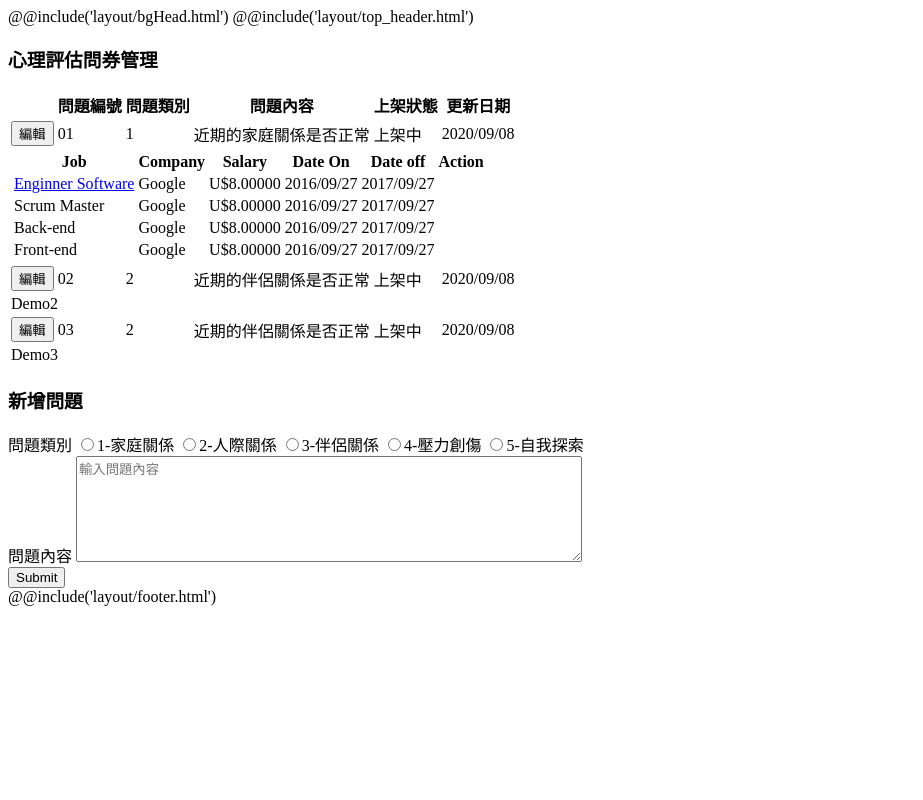
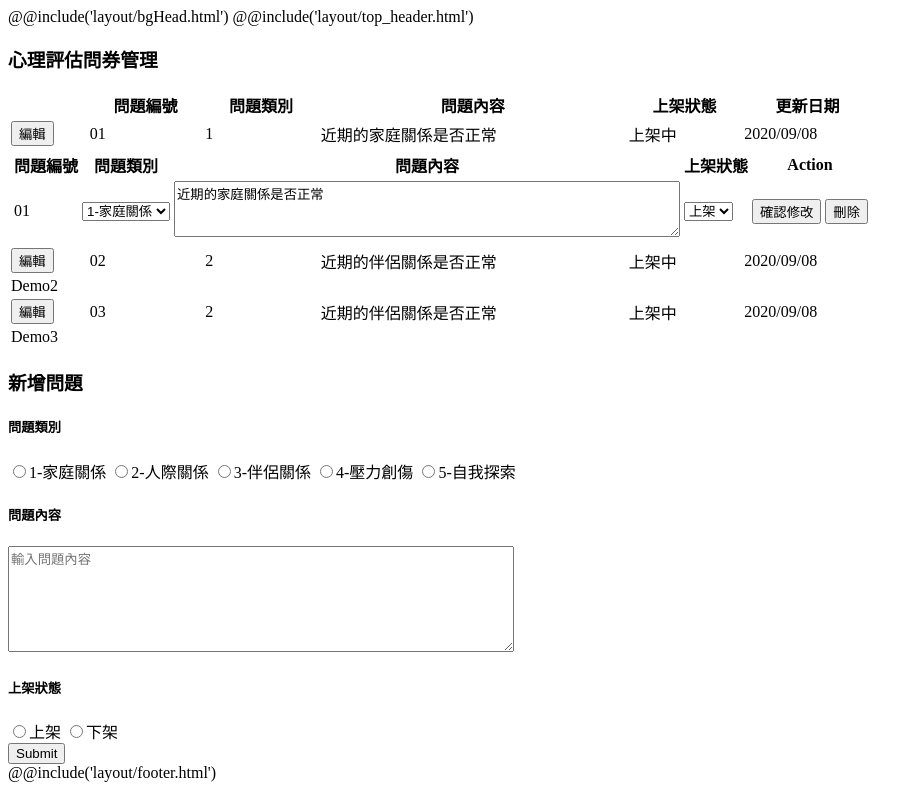
Before and after one commit to imphoebe08/200818_ED102_G4_Checkie, a PHP site: page /backstage/html/testQuestion.html in a window 1280 px wide. Shown: the whole page, without its empty margins (0-923 px from the left). Run offline with PHP 8.4, Linux system fonts and the light colour scheme.

Commit message:
後台問券切版

```diff
--- a/backstage/html/testQuestion.html
+++ b/backstage/html/testQuestion.html
@@ -46,11 +46,10 @@
                                             <table class="table table-striped">
                                                 <thead>
                                                     <tr class="info">
-                                                        <th>Job</th>
-                                                        <th>Company</th>
-                                                        <th>Salary</th>
-                                                        <th>Date On</th>
-                                                        <th>Date off</th>
+                                                        <th>問題編號</th>
+                                                        <th>問題類別</th>
+                                                        <th>問題內容</th>
+                                                        <th>上架狀態</th>
                                                         <th>Action</th>
                                                     </tr>
                                                 </thead>
@@ -58,58 +57,26 @@
                                                 <tbody>
 
                                                     <tr data-toggle="collapse" class="accordion-toggle" data-target="#demo10">
-                                                        <td> <a href="#">Enginner Software</a></td>
-                                                        <td>Google</td>
-                                                        <td>U$8.00000 </td>
-                                                        <td> 2016/09/27</td>
-                                                        <td> 2017/09/27</td>
+                                                        <td>01</td>
                                                         <td>
-                                                            <a href="#" class="btn btn-default btn-sm">
-                                                                <i class="glyphicon glyphicon-cog"></i>
-                                                            </a>
+                                                            <select>
+                                                            <option value ="#">1-家庭關係</option>
+                                                            <option value ="#">2-人際關係</option>
+                                                            <option value="#">3-伴侶關係</option>
+                                                            <option value="#">4-壓力創傷</option>
+                                                            <option value="#">5-自我探索</option>
+                                                        </select>
                                                         </td>
-                                                    </tr>
-
-
-
-                                                    <tr>
-                                                        <td>Scrum Master</td>
-                                                        <td>Google</td>
-                                                        <td>U$8.00000 </td>
-                                                        <td> 2016/09/27</td>
-                                                        <td> 2017/09/27</td>
+                                                        <td><textarea style="width:500px;height:50px;" name="testcontent">近期的家庭關係是否正常</textarea></td>
                                                         <td>
-                                                            <a href="#" class="btn btn-default btn-sm">
-                                                                <i class="glyphicon glyphicon-cog"></i>
-                                                            </a>
+                                                            <select>
+                                                            <option value ="#">上架</option>
+                                                            <option value ="#">下架</option>
+                                                        </select>
                                                         </td>
-                                                    </tr>
-
-
-                                                    <tr>
-                                                        <td>Back-end</td>
-                                                        <td>Google</td>
-                                                        <td>U$8.00000 </td>
-                                                        <td> 2016/09/27</td>
-                                                        <td> 2017/09/27</td>
                                                         <td>
-                                                            <a href="#" class="btn btn-default btn-sm">
-                                                                <i class="glyphicon glyphicon-cog"></i>
-                                                            </a>
-                                                        </td>
-                                                    </tr>
-
-
-                                                    <tr>
-                                                        <td>Front-end</td>
-                                                        <td>Google</td>
-                                                        <td>U$8.00000 </td>
-                                                        <td> 2016/09/27</td>
-                                                        <td> 2017/09/27</td>
-                                                        <td>
-                                                            <a href="#" class="btn btn-default btn-sm">
-                                                                <i class="glyphicon glyphicon-cog"></i>
-                                                            </a>
+                                                            <button class="btn btn-default btn-xs">確認修改</button>
+                                                            <button class="btn btn-default btn-xs">刪除</button>
                                                         </td>
                                                     </tr>
 
@@ -163,22 +130,29 @@
                     <h3>新增問題</h3>
                 </div>
 
-                <form id="tQinfo">
-                    <div class="input-radio">
-                        <label>問題類別</label>
-                        <label><input type="radio" name="os" value="Mac OS">1-家庭關係</label>
-                        <label><input type="radio" name="os" value="Windows">2-人際關係</label>
+                <form id="tQinfo" method="#">
+                    <div class="input-sort">
+                        <label><h5>問題類別</h5></label>
+                        <label><input type="radio" name="sort" value="#">1-家庭關係</label>
+                        <label><input type="radio" name="sort" value="#">2-人際關係</label>
 
-                        <label><input type="radio" name="os" value="Windows">3-伴侶關係</label>
+                        <label><input type="radio" name="sort" value="#">3-伴侶關係</label>
 
-                        <label><input type="radio" name="os" value="Windows">4-壓力創傷</label>
+                        <label><input type="radio" name="sort" value="#">4-壓力創傷</label>
 
-                        <label><input type="radio" name="os" value="Windows">5-自我探索</label>
+                        <label><input type="radio" name="sort" value="#">5-自我探索</label>
                     </div>
 
-                    <div class="input">
-                        <label>問題內容</label>
+                    <div class="input-quest">
+                        <label><h5>問題內容</h5></label>
                         <textarea style="width:500px;height:100px;" name="testcontent" placeholder="輸入問題內容"></textarea>
+                    </div>
+
+                    <div class="input-status">
+                        <label><h5>上架狀態</h5></label>
+                        <label><input type="radio" name="status" value="on">上架</label>
+                        <label><input type="radio" name="status" value="off">下架</label>
+
                     </div>
 
 
```
Also changed, not shown: backstage/sass/_testQuestion.scss (+9 -22 lines).
